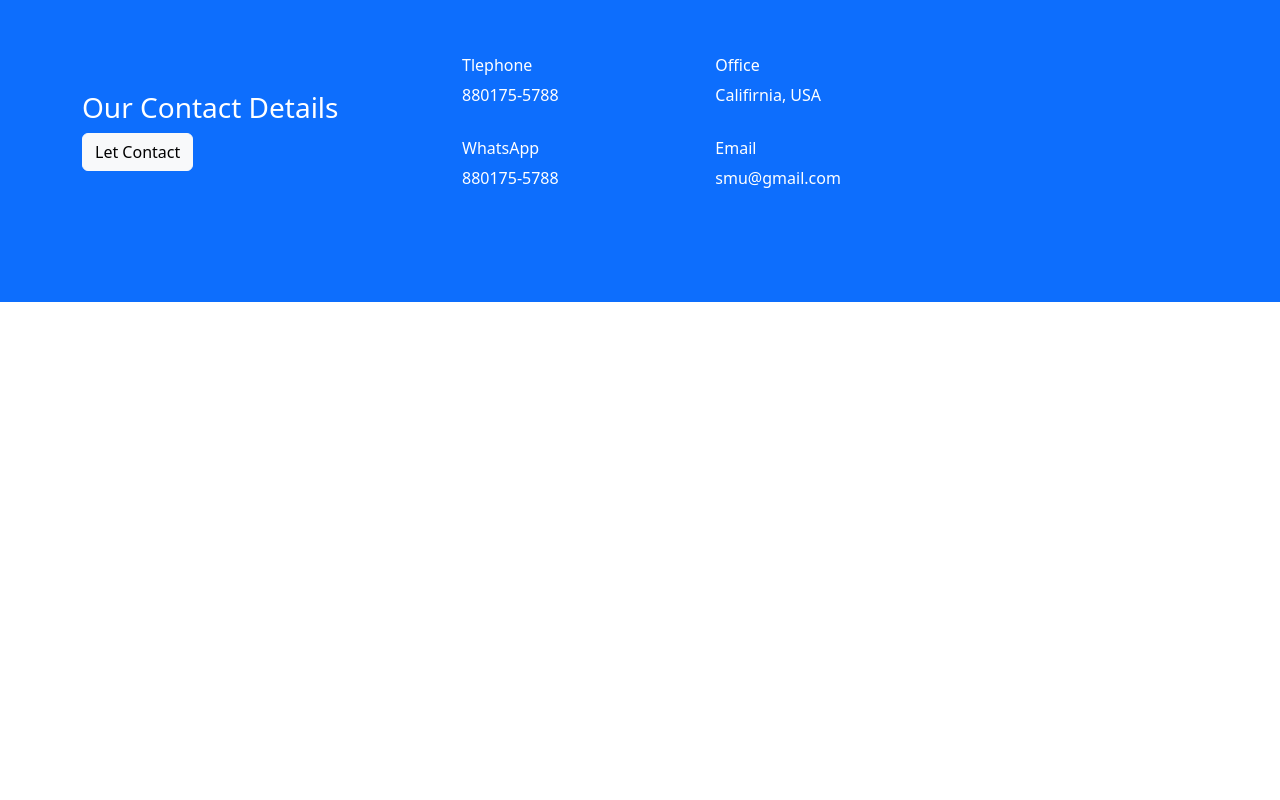
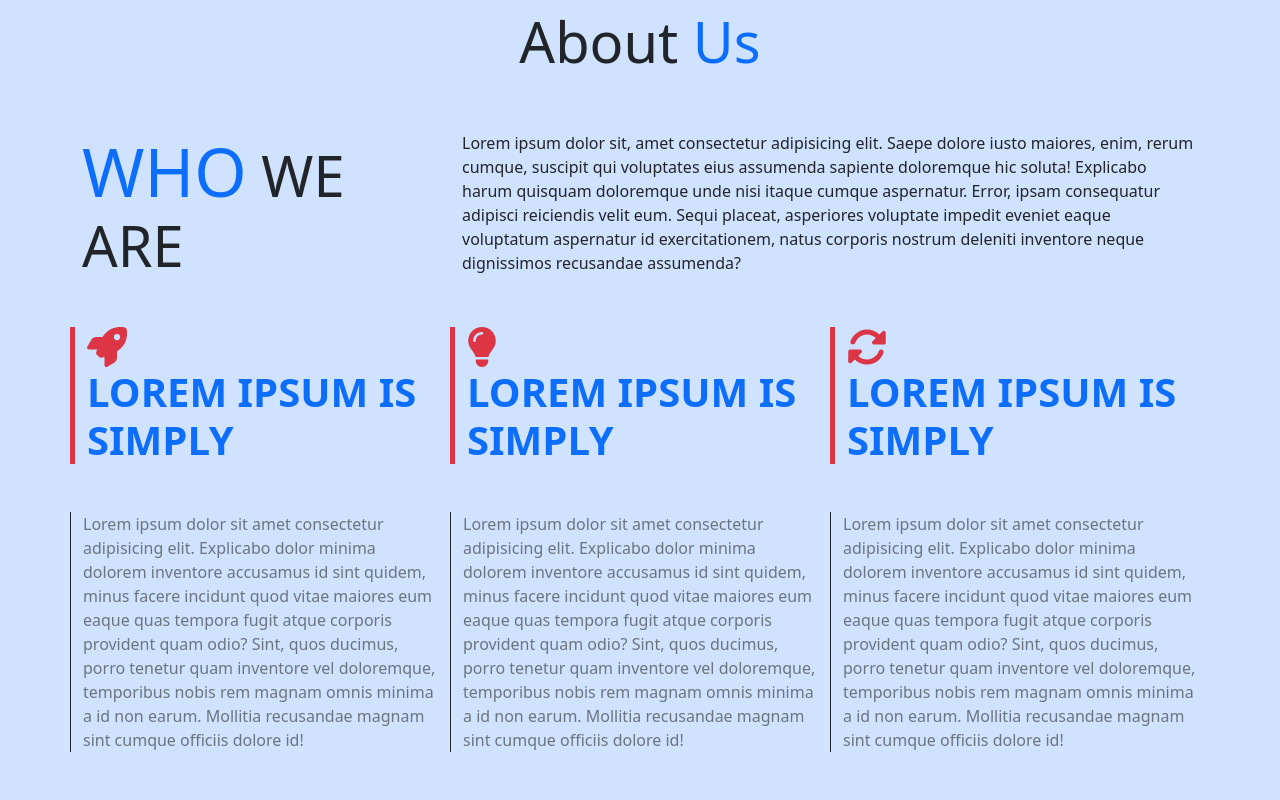
Before and after one commit to asif-daffodil/frontend, a React (Vite) app: page / in a window 1280 px wide. Shown: the part 5900-6700 px from the top of the page. Before the commit the page ends 6202 px from the top, so only its background shows below. Built offline with nearby package versions, Linux system fonts and the light colour scheme.

Commit message:
home about

```diff
--- a/package.json
+++ b/package.json
@@ -10,6 +10,10 @@
     "preview": "vite preview"
   },
   "dependencies": {
+    "@fortawesome/fontawesome-svg-core": "^6.5.1",
+    "@fortawesome/free-brands-svg-icons": "^6.5.1",
+    "@fortawesome/free-solid-svg-icons": "^6.5.1",
+    "@fortawesome/react-fontawesome": "^0.2.0",
     "bootstrap": "^5.3.2",
     "react": "^18.2.0",
     "react-bootstrap": "^2.10.0",
--- /dev/null
+++ b/src/Components/HomeComponents/About/About.jsx
@@ -0,0 +1,51 @@
+import { faLightbulb, faRocket, faRotate } from "@fortawesome/free-solid-svg-icons";
+import { FontAwesomeIcon } from "@fortawesome/react-fontawesome";
+
+const About = () => {
+    return (
+        <div className="container-fluid bg-primary-subtle ">
+            <div className="container py-5">
+                <div className="row mb-5">
+                    <div className="col-md-12">
+                        <h3 className="text-center display-4">About <span className="text-primary">Us</span></h3>
+                    </div>
+                </div>
+                <div className="row mb-5">
+                    <div className="col-md-4 text-uppercase display-4 ">
+                        <big className="text-primary ">Who</big> We Are
+                    </div>
+                    <div className="col-md-8">
+                        Lorem ipsum dolor sit, amet consectetur adipisicing elit. Saepe dolore iusto maiores, enim, rerum cumque, suscipit qui voluptates eius assumenda sapiente doloremque hic soluta! Explicabo harum quisquam doloremque unde nisi itaque cumque aspernatur. Error, ipsam consequatur adipisci reiciendis velit eum. Sequi placeat, asperiores voluptate impedit eveniet eaque voluptatum aspernatur id exercitationem, natus corporis nostrum deleniti inventore neque dignissimos recusandae assumenda?
+                    </div>
+                </div>
+                <div className="row mb-5">
+                    <div className="col-md-4 border-start border-5 border-danger ">
+                        <FontAwesomeIcon icon={faRocket} className="text-danger fs-1" />
+                        <div className="display-6 fw-bold text-primary text-uppercase ">Lorem Ipsum is simply</div>
+                    </div>
+                    <div className="col-md-4 border-start border-5 border-danger ">
+                        <FontAwesomeIcon icon={faLightbulb} className="text-danger fs-1" />
+                        <div className="display-6 fw-bold text-primary text-uppercase ">Lorem Ipsum is simply</div>
+                    </div>
+                    <div className="col-md-4 border-start border-5 border-danger ">
+                        <FontAwesomeIcon icon={faRotate} className="text-danger fs-1" />
+                        <div className="display-6 fw-bold text-primary text-uppercase ">Lorem Ipsum is simply</div>
+                    </div>
+                </div>
+                <div className="row">
+                    <div className="col-md-4 text-secondary border-start border-dark ">
+                        Lorem ipsum dolor sit amet consectetur adipisicing elit. Explicabo dolor minima dolorem inventore accusamus id sint quidem, minus facere incidunt quod vitae maiores eum eaque quas tempora fugit atque corporis provident quam odio? Sint, quos ducimus, porro tenetur quam inventore vel doloremque, temporibus nobis rem magnam omnis minima a id non earum. Mollitia recusandae magnam sint cumque officiis dolore id!
+                    </div>
+                    <div className="col-md-4 text-secondary border-start border-dark ">
+                        Lorem ipsum dolor sit amet consectetur adipisicing elit. Explicabo dolor minima dolorem inventore accusamus id sint quidem, minus facere incidunt quod vitae maiores eum eaque quas tempora fugit atque corporis provident quam odio? Sint, quos ducimus, porro tenetur quam inventore vel doloremque, temporibus nobis rem magnam omnis minima a id non earum. Mollitia recusandae magnam sint cumque officiis dolore id!
+                    </div>
+                    <div className="col-md-4 text-secondary border-start border-dark ">
+                        Lorem ipsum dolor sit amet consectetur adipisicing elit. Explicabo dolor minima dolorem inventore accusamus id sint quidem, minus facere incidunt quod vitae maiores eum eaque quas tempora fugit atque corporis provident quam odio? Sint, quos ducimus, porro tenetur quam inventore vel doloremque, temporibus nobis rem magnam omnis minima a id non earum. Mollitia recusandae magnam sint cumque officiis dolore id!
+                    </div>
+                </div>
+            </div>
+        </div>
+    );
+};
+
+export default About;
--- a/src/Pages/Home/Home.jsx
+++ b/src/Pages/Home/Home.jsx
@@ -1,3 +1,4 @@
+import About from "../../Components/HomeComponents/About/About";
 import Blog from "../../Components/HomeComponents/Blog/Blog";
 import Count from "../../Components/HomeComponents/Count/Count";
 import EventGallery from "../../Components/HomeComponents/EventGallery/EventGallery";
@@ -19,6 +20,7 @@ const Home = () => {
             <OurFaculty />
             <Blog />
             <TalkWith />
+            <About />
         </div>
     );
 };
```
Also changed, not shown: 1 other file (tests, documents, lock files or other folders).
